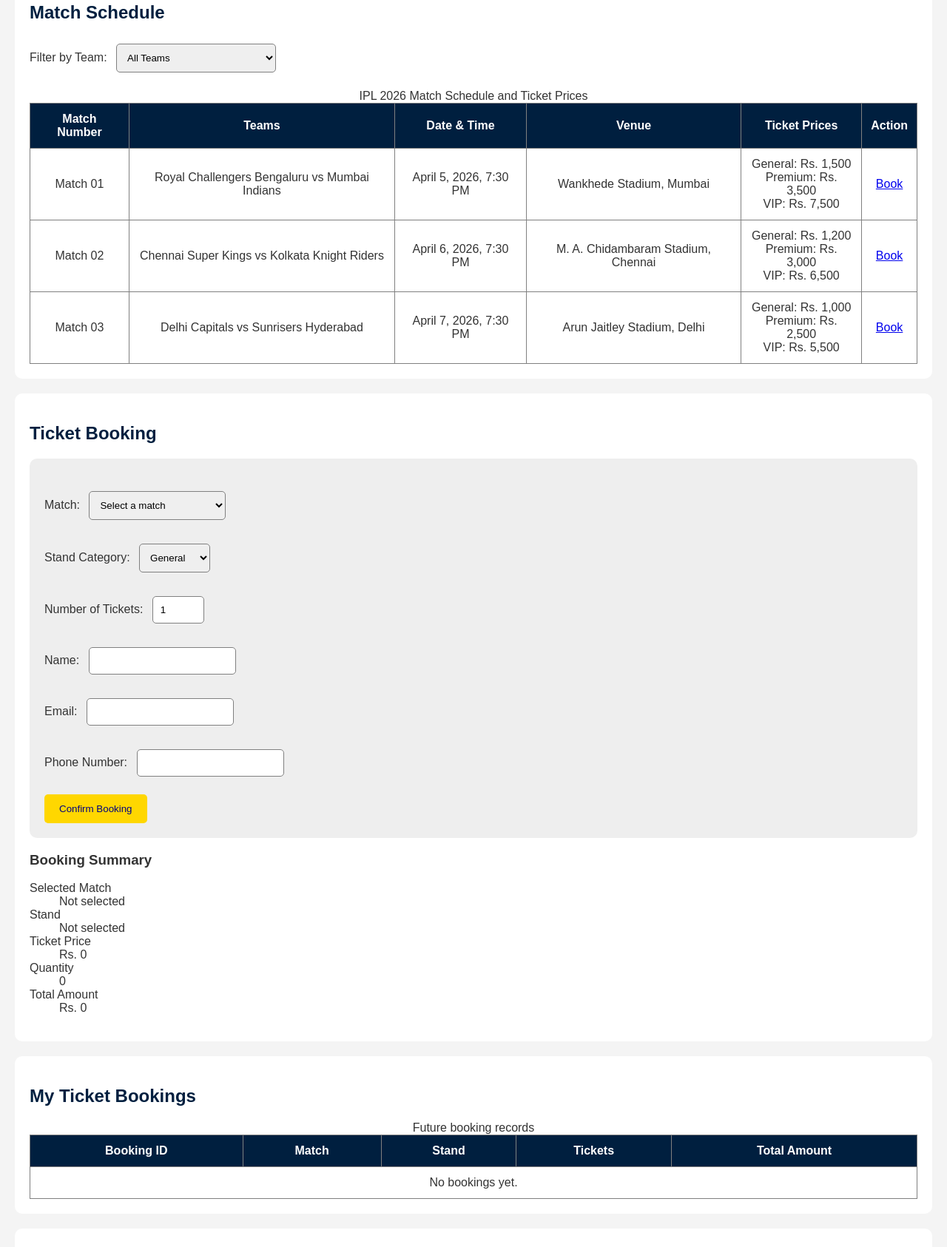
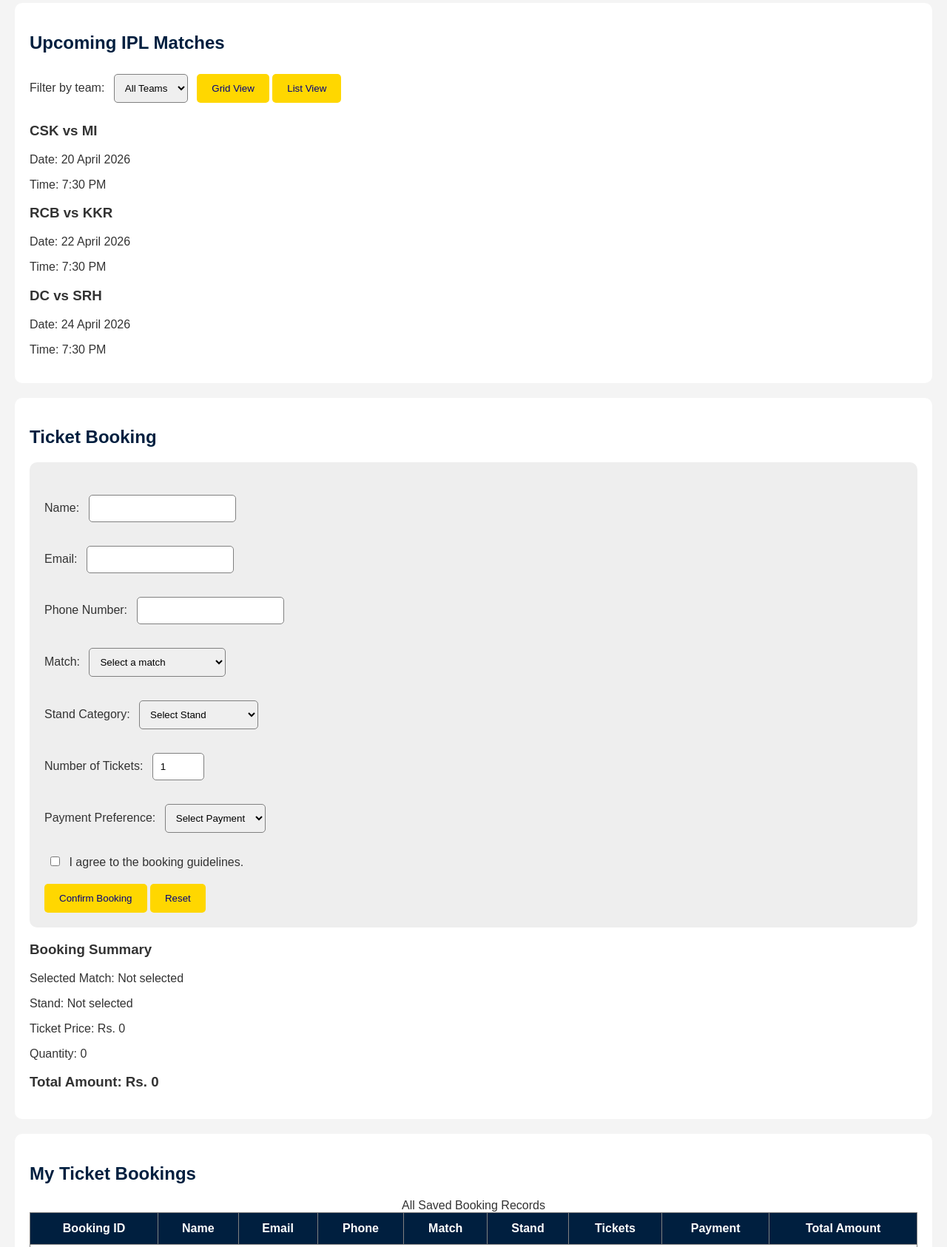
Before and after one commit to pyatigoudruyashwanth-hue/web, a plain HTML site: page web/index.html in a window 1280 px wide. Shown: the part 947-2633 px from the top of the page at 74% size. Drawn offline with Linux system fonts and the light colour scheme.

Commit message:
Update index.html

```diff
--- a/web/index.html
+++ b/web/index.html
@@ -1,39 +1,65 @@
 <!DOCTYPE html>
 <html lang="en">
+
 <head>
     <meta charset="UTF-8">
     <meta name="viewport" content="width=device-width, initial-scale=1.0">
+
     <meta name="description" content="IPL 2026 match schedules and ticket booking">
+
     <title>IPL 2026 Ticket Booking</title>
+
     <link rel="stylesheet" href="style.css">
 </head>
+
 <body>
+
 <header id="home">
+
     <h1>IPL 2026 Ticket Booking</h1>
-        <nav aria-label="Main navigation">
-            <ul>
-                <li><a href="#matches">Matches</a></li>
-                <li><a href="booking.html">Book Ticket</a></li>
-                <li><a href="#my-bookings">My Bookings</a></li>
-                <li><a href="#guidelines">Guidelines</a></li>
-            </ul>
+
+    <nav class="navbar">
+        <div class="logo">IPL TICKETS</div>
+
+            <button class="menu-toggle" id="menuToggle" aria-label="Toggle navigation">☰</button>
+            <div class="nav-links" id="navLinks">
+            <a href="#home">Home</a>
+            <a href="#about">About</a>
+            <a href="#matches">Matches</a>
+            <a href="#book-ticket">Book Tickets</a>
+            <a href="#my-bookings">My Bookings</a>
+        </div>
     </nav>
+
 </header>
 
 <main>
-        <section id="home-banner" aria-labelledby="hero-heading">
-            <h2 id="hero-heading">Experience The Stadium Energy Live!</h2>
+
+    <section id="home-banner">
+
+        <h2>Experience The Stadium Energy Live!</h2>
+
         <p>Watch your favourite teams compete live in IPL 2026.</p>
+
         <p>
             <a href="#matches">View Schedule</a>
             <a href="#book-ticket">Book Ticket</a>
         </p>
+
     </section>
 
-        <section id="about" aria-labelledby="about-heading">
-            <h2 id="about-heading">About IPL 2026</h2>
-            <p>Enjoy an unforgettable cricket experience with the best teams and venues in India.</p>
+
+    <section id="about">
+
+        <h2>About IPL 2026</h2>
+
+        <p>
+            Enjoy an unforgettable cricket experience with
+            the best teams and venues in India.
+        </p>
+
         <h3>Popular Teams</h3>
+
         <ul>
             <li>Chennai Super Kings</li>
             <li>Mumbai Indians</li>
@@ -41,7 +67,9 @@
             <li>Kolkata Knight Riders</li>
             <li>Rajasthan Royals</li>
         </ul>
+
         <h3>Major Match Venues</h3>
+
         <ul>
             <li>Wankhede Stadium, Mumbai</li>
             <li>M. A. Chidambaram Stadium, Chennai</li>
@@ -49,159 +77,299 @@
             <li>Eden Gardens, Kolkata</li>
             <li>Narendra Modi Stadium, Ahmedabad</li>
         </ul>
+
     </section>
 
-        <section id="matches" aria-labelledby="schedule-heading">
-            <h2 id="schedule-heading">Match Schedule</h2>
-            <label for="team-filter">Filter by Team:</label>
-            <select id="team-filter" name="team-filter">
+
+    <section id="matches">
+    <h2>Upcoming IPL Matches</h2>
+
+    <label for="teamFilter">Filter by team:</label>
+    <select id="teamFilter">
         <option value="all">All Teams</option>
-                <option value="csk">Chennai Super Kings</option>
-                <option value="mi">Mumbai Indians</option>
-                <option value="rcb">Royal Challengers Bengaluru</option>
-                <option value="kkr">Kolkata Knight Riders</option>
-                <option value="dc">Delhi Capitals</option>
-                <option value="srh">Sunrisers Hyderabad</option>
+        <option value="CSK">CSK</option>
+        <option value="MI">MI</option>
+        <option value="RCB">RCB</option>
+        <option value="KKR">KKR</option>
+        <option value="DC">DC</option>
+        <option value="SRH">SRH</option>
     </select>
 
-            <table border="1">
-                <caption>IPL 2026 Match Schedule and Ticket Prices</caption>
-                <thead>
-                    <tr>
-                        <th scope="col">Match Number</th>
-                        <th scope="col">Teams</th>
-                        <th scope="col">Date &amp; Time</th>
-                        <th scope="col">Venue</th>
-                        <th scope="col">Ticket Prices</th>
-                        <th scope="col">Action</th>
-                    </tr>
-                </thead>
-                <tbody>
-                    <tr>
-                        <td>Match 01</td>
-                        <td>Royal Challengers Bengaluru vs Mumbai Indians</td>
-                        <td>April 5, 2026, 7:30 PM</td>
-                        <td>Wankhede Stadium, Mumbai</td>
-                        <td>General: Rs. 1,500<br>Premium: Rs. 3,500<br>VIP: Rs. 7,500</td>
-                        <td><a href="#book-ticket">Book</a></td>
-                    </tr>
-                    <tr>
-                        <td>Match 02</td>
-                        <td>Chennai Super Kings vs Kolkata Knight Riders</td>
-                        <td>April 6, 2026, 7:30 PM</td>
-                        <td>M. A. Chidambaram Stadium, Chennai</td>
-                        <td>General: Rs. 1,200<br>Premium: Rs. 3,000<br>VIP: Rs. 6,500</td>
-                        <td><a href="#book-ticket">Book</a></td>
-                    </tr>
-                    <tr>
-                        <td>Match 03</td>
-                        <td>Delhi Capitals vs Sunrisers Hyderabad</td>
-                        <td>April 7, 2026, 7:30 PM</td>
-                        <td>Arun Jaitley Stadium, Delhi</td>
-                        <td>General: Rs. 1,000<br>Premium: Rs. 2,500<br>VIP: Rs. 5,500</td>
-                        <td><a href="#book-ticket">Book</a></td>
-                    </tr>
-                </tbody>
-            </table>
+    <button id="gridView">Grid View</button>
+    <button id="listView">List View</button>
+
+    <div class="match-container" id="matchContainer">
+        <div class="match-card" data-teams="CSK MI">
+            <h3>CSK vs MI</h3>
+            <p>Date: 20 April 2026</p>
+            <p>Time: 7:30 PM</p>
+        </div>
+
+        <div class="match-card" data-teams="RCB KKR">
+            <h3>RCB vs KKR</h3>
+            <p>Date: 22 April 2026</p>
+            <p>Time: 7:30 PM</p>
+        </div>
+
+        <div class="match-card" data-teams="DC SRH">
+            <h3>DC vs SRH</h3>
+            <p>Date: 24 April 2026</p>
+            <p>Time: 7:30 PM</p>
+        </div>
+    </div>
 </section>
 
-        <section id="book-ticket" aria-labelledby="booking-heading">
-            <h2 id="booking-heading">Ticket Booking</h2>
-            <form action="#" method="get">
+
+    <!-- BOOKING FORM -->
+
+    <section id="book-ticket">
+
+        <h2>Ticket Booking</h2>
+
+        <form id="bookingForm">
+
+            <p>
+                <label for="name">Name:</label>
+
+                <input type="text"
+                       id="name"
+                       name="name"
+                       minlength="3"
+                       maxlength="30"
+                       required>
+            </p>
+
+            <p>
+                <label for="email">Email:</label>
+
+                <input type="email"
+                       id="email"
+                       name="email"
+                       required>
+            </p>
+
+            <p>
+                <label for="phone">Phone Number:</label>
+
+                <input type="tel"
+                       id="phone"
+                       name="phone"
+                       pattern="[0-9]{10}"
+                       required>
+            </p>
+
             <p>
                 <label for="match">Match:</label>
+
                 <select id="match" name="match" required>
+
                     <option value="">Select a match</option>
-                        <option value="match-01">Match 01 - RCB vs MI</option>
-                        <option value="match-02">Match 02 - CSK vs KKR</option>
-                        <option value="match-03">Match 03 - DC vs SRH</option>
+
+                    <option value="match-01">
+                        Match 01 - RCB vs MI
+                    </option>
+
+                    <option value="match-02">
+                        Match 02 - CSK vs KKR
+                    </option>
+
+                    <option value="match-03">
+                        Match 03 - DC vs SRH
+                    </option>
+
                 </select>
             </p>
+
             <p>
                 <label for="stand">Stand Category:</label>
+
                 <select id="stand" name="stand" required>
-                        <option value="general">General</option>
-                        <option value="premium">Premium</option>
-                        <option value="vip">VIP</option>
+
+                    <option value="">Select Stand</option>
+
+                    <option value="general" data-price="1500">
+                        General - Rs. 1500
+                    </option>
+
+                    <option value="premium" data-price="3500">
+                        Premium - Rs. 3500
+                    </option>
+
+                    <option value="vip" data-price="7500">
+                        VIP - Rs. 7500
+                    </option>
+
                 </select>
             </p>
+
             <p>
                 <label for="quantity">Number of Tickets:</label>
-                    <input type="number" id="quantity" name="quantity" min="1" max="10" value="1" required>
+
+                <input type="number"
+                       id="quantity"
+                       name="quantity"
+                       min="1"
+                       max="10"
+                       value="1"
+                       required>
             </p>
+
             <p>
-                    <label for="name">Name:</label>
-                    <input type="text" id="name" name="name" autocomplete="name" required>
+                <label for="payment">Payment Preference:</label>
+
+                <select id="payment" name="payment" required>
+                    <option value="">Select Payment</option>
+                    <option value="UPI">UPI</option>
+                    <option value="Card">Card</option>
+                </select>
             </p>
+
             <p>
-                    <label for="email">Email:</label>
-                    <input type="email" id="email" name="email" autocomplete="email" required>
+                <input type="checkbox" id="agreement" required>
+
+                <label for="agreement">
+                    I agree to the booking guidelines.
+                </label>
             </p>
-                <p>
-                    <label for="phone">Phone Number:</label>
-                    <input type="tel" id="phone" name="phone" autocomplete="tel" required>
-                </p>
+
             <button type="submit">Confirm Booking</button>
+
+            <button type="reset">Reset</button>
+
         </form>
 
-            <aside aria-labelledby="summary-heading">
-                <h3 id="summary-heading">Booking Summary</h3>
-                <dl>
-                    <dt>Selected Match</dt>
-                    <dd>Not selected</dd>
-                    <dt>Stand</dt>
-                    <dd>Not selected</dd>
-                    <dt>Ticket Price</dt>
-                    <dd>Rs. 0</dd>
-                    <dt>Quantity</dt>
-                    <dd>0</dd>
-                    <dt>Total Amount</dt>
-                    <dd>Rs. 0</dd>
-                </dl>
+
+        <!-- BOOKING SUMMARY -->
+
+        <aside class="summary-card">
+
+            <h3>Booking Summary</h3>
+
+            <p>
+                Selected Match:
+                <span id="summary-match">Not selected</span>
+            </p>
+
+            <p>
+                Stand:
+                <span id="summary-stand">Not selected</span>
+            </p>
+
+            <p>
+                Ticket Price: Rs.
+                <span id="summary-price">0</span>
+            </p>
+
+            <p>
+                Quantity:
+                <span id="summary-quantity">0</span>
+            </p>
+
+            <h3>
+                Total Amount: Rs.
+                <span id="summary-total">0</span>
+            </h3>
+
         </aside>
+
     </section>
 
-        <section id="my-bookings" aria-labelledby="bookings-heading">
-            <h2 id="bookings-heading">My Ticket Bookings</h2>
+
+    <!-- ALL SAVED BOOKINGS -->
+
+    <section id="my-bookings">
+
+        <h2>My Ticket Bookings</h2>
+
         <table border="1">
-                <caption>Future booking records</caption>
+
+            <caption>All Saved Booking Records</caption>
+
             <thead>
+
                 <tr>
-                        <th scope="col">Booking ID</th>
-                        <th scope="col">Match</th>
-                        <th scope="col">Stand</th>
-                        <th scope="col">Tickets</th>
-                        <th scope="col">Total Amount</th>
+                    <th>Booking ID</th>
+                    <th>Name</th>
+                    <th>Email</th>
+                    <th>Phone</th>
+                    <th>Match</th>
+                    <th>Stand</th>
+                    <th>Tickets</th>
+                    <th>Payment</th>
+                    <th>Total Amount</th>
                 </tr>
+
             </thead>
-                <tbody>
+
+            <tbody id="bookings-list">
+
                 <tr>
-                        <td colspan="5">No bookings yet.</td>
+                    <td colspan="9">No bookings yet.</td>
                 </tr>
+
             </tbody>
+
         </table>
+
     </section>
 
-        <section id="guidelines" aria-labelledby="guidelines-heading">
-            <h2 id="guidelines-heading">Guidelines</h2>
+
+    <section id="guidelines">
+
+        <h2>Guidelines</h2>
+
         <article>
             <h3>Ticket Verification</h3>
-                <p>Keep your digital or printed ticket ready for scanning at the stadium entrance.</p>
+            <p>
+                Keep your digital or printed ticket ready
+                for scanning at the stadium entrance.
+            </p>
         </article>
+
         <article>
             <h3>ID Proof Requirement</h3>
-                <p>Carry a valid government-issued photo ID matching the name on your booking.</p>
+            <p>
+                Carry a valid government-issued photo ID.
+            </p>
         </article>
+
         <article>
             <h3>Prohibited Items</h3>
-                <p>Outside food, glass containers, large bags, fireworks, and professional cameras are not allowed.</p>
+            <p>
+                Outside food, glass containers, large bags,
+                fireworks and professional cameras are not allowed.
+            </p>
         </article>
+
     </section>
+    <section class="guidelines">
+    <div class="guideline-card">
+        <h3>Booking Rules</h3>
+        <p>Check match details before booking your tickets.</p>
+    </div>
+
+    <div class="guideline-card">
+        <h3>Payment Rules</h3>
+        <p>Review your booking total before proceeding.</p>
+    </div>
+
+    <div class="guideline-card">
+        <h3>Stadium Rules</h3>
+        <p>Follow stadium instructions during the match.</p>
+    </div>
+</section>
+
 </main>
 
+
 <footer>
-        <p>&copy; 2026 IPL Ticket Booking. All rights reserved.</p>
+
+    <p>© 2026 IPL Ticket Booking. All rights reserved.</p>
+
 </footer>
+
+
 <script src="app.js"></script>
+
 </body>
 </html>
```
Lines whose indentation alone changed are shown as unchanged.
